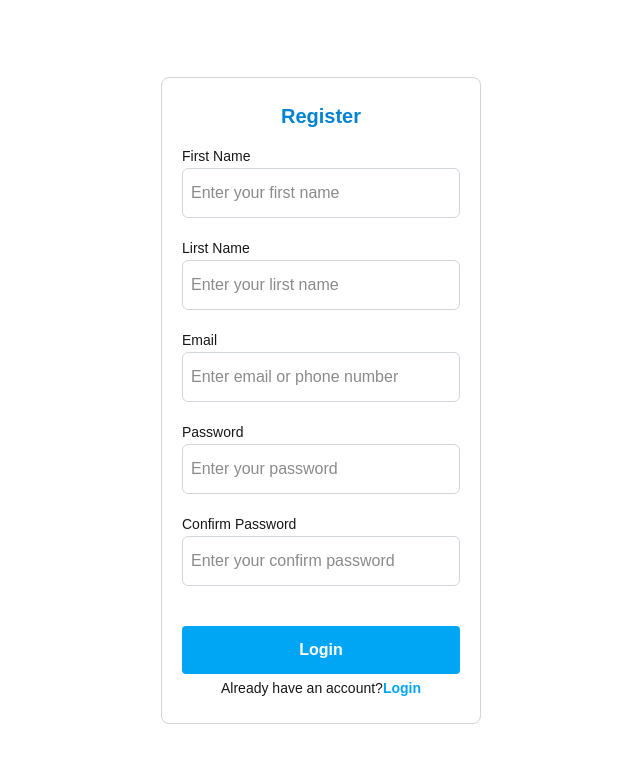
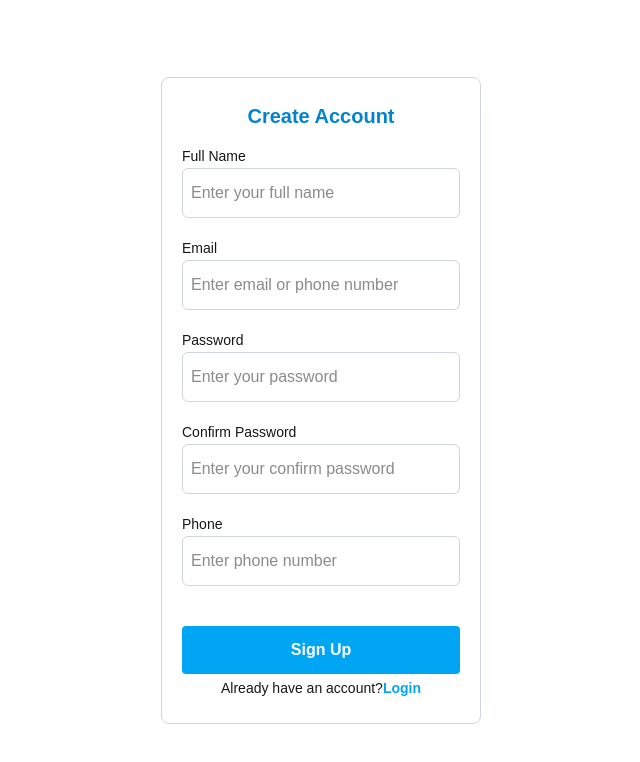
Before and after one commit to krantipariyar574388-netizen/BLOOD_CONNECT_CLIENT, a Next.js app: page /register in a window 1280 px wide. Shown: the top 762 px of the page, without its empty margins (319-959 px from the left). Built offline with nearby package versions, Linux system fonts and the light colour scheme.

Commit message:
add : register and login form handling

```diff
--- a/app/(auth)/register/page.tsx
+++ b/app/(auth)/register/page.tsx
@@ -13,7 +13,7 @@ const RegisterPage = () => {
       <section className="border border-gray-300 px-5 py-6 rounded-lg min-w-80">
         <div>
           <h1 className="text-xl font-semibold text-center text-sky-600">
-            Register
+            Create Account
           </h1>
         </div>
 
--- a/components/form/login.form.tsx
+++ b/components/form/login.form.tsx
@@ -1,9 +1,33 @@
+"use client"
+import { useState } from "react";
 import Input from "../ui/input";
 
 const LoginForm = () => {
+
+  const [formData, setFormData] = useState ({
+    email : '',
+    password : ''
+  })
+
+  const onChange = (e : React.ChangeEvent<HTMLInputElement, HTMLInputElement>) => {
+    setFormData((prev: any) => {
+      return {
+        ...prev,
+        [e.target.name] : e.target.value
+      }
+    })
+  }
+
+  const onSubmit = (e : React.SubmitEvent<HTMLFormElement>) => {
+    e.preventDefault()
+    console.log('form submitted', formData)
+  }
+
+
   return (
-    <form className="flex flex-col gap-5 mt-4">
+    <form onSubmit={onSubmit} className="flex flex-col gap-5 mt-4">
       <Input
+      onChange={onChange}
         id="email"
         label="Email"
         name="email"
@@ -12,6 +36,7 @@ const LoginForm = () => {
       />
 
       <Input
+      onChange={onChange}
         id="password"
         label="Password"
         name="password"
--- a/components/form/register.form.tsx
+++ b/components/form/register.form.tsx
@@ -1,25 +1,45 @@
+"use client"
+import { useState } from "react";
 import Input from "../ui/input";
 
 const LoginForm = () => {
+
+const [formData, setFormData] = useState({
+    fullName : '',
+    email : '',
+    password : '',
+    cpassword : '',
+    phone : ''
+  })
+
+  const onChange = (e : React.ChangeEvent<HTMLInputElement, HTMLInputElement>) => {
+    setFormData((prev: any) => {
+      return {
+        ...prev,
+        [e.target.name] : e.target.value
+      }
+    })
+  }
+
+  const onSubmit = (e : React.SubmitEvent<HTMLFormElement>) => {
+    e.preventDefault()
+    console.log('Register submitted', formData)
+  }
+
+
   return (
-    <form className="flex flex-col gap-5 mt-4">
+    <form onSubmit={onSubmit} className="flex flex-col gap-5 mt-4">
         <Input
-        id="fname"
-        label="First Name"
-        name="fname"
-        placeholder="Enter your first name"
+        onChange={onChange}
+        id="fullName"
+        label="Full Name"
+        name="fullName"
+        placeholder="Enter your full name"
         type={"text"}
       />
 
       <Input
-        id="lname"
-        label="Lirst Name"
-        name="lname"
-        placeholder="Enter your lirst name"
-        type={"text"}
-      />
-
-      <Input
+      onChange={onChange}
         id="email"
         label="Email"
         name="email"
@@ -28,6 +48,7 @@ const LoginForm = () => {
       />
 
       <Input
+      onChange={onChange}
         id="password"
         label="Password"
         name="password"
@@ -36,6 +57,7 @@ const LoginForm = () => {
       />
 
       <Input
+      onChange={onChange}
         id="cpassword"
         label="Confirm Password"
         name="cpassword"
@@ -43,10 +65,19 @@ const LoginForm = () => {
         type={"password"}
       />
 
+      <Input
+      onChange={onChange}
+        id="phone"
+        label="Phone"
+        name="phone"
+        placeholder="Enter phone number"
+        type={"text"}
+      />
+
       <div className="mt-5">
         <button
             type={"submit"}
-            className="bg-sky-500 text-white font-bold w-full py-3 cursor-pointer rounded-sm hover:bg-sky-400 active:bg-sky-600 transition-all duration-300">Login</button>
+            className="bg-sky-500 text-white font-bold w-full py-3 cursor-pointer rounded-sm hover:bg-sky-400 active:bg-sky-600 transition-all duration-300">Sign Up</button>
       </div>
     </form>
   );
--- a/components/ui/input.tsx
+++ b/components/ui/input.tsx
@@ -6,6 +6,7 @@ interface IProps {
   label: string;
   placeholder?: string;
   id: string;
+  onChange : (e : React.ChangeEvent<HTMLInputElement, HTMLInputElement>) => void
 }
 
 const Input = ({
@@ -14,6 +15,7 @@ const Input = ({
   label,
   placeholder = "start typing..",
   type = "text",
+  onChange
 }: IProps) => {
   return (
     <div className="flex flex-col gap-0.5">
@@ -21,6 +23,7 @@ const Input = ({
         {label}
       </label>
       <input
+      onChange={onChange}
         id={id}
         name={name}
         placeholder={placeholder}
```
